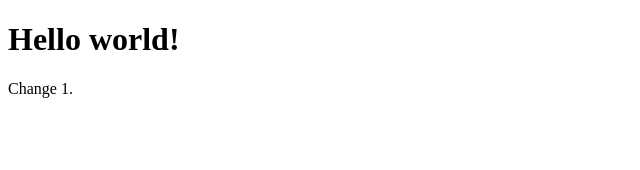
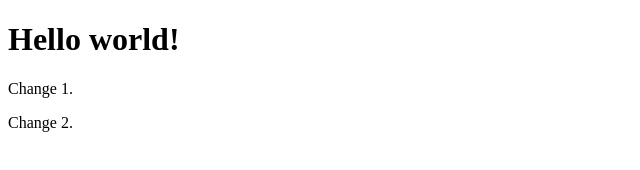
Before and after one commit to davidjh78/couresera-test, a plain HTML site: page site/index.html in a window 1280 px wide. Shown: the full height of the page, 0-640 px from the left. Drawn offline with Linux system fonts and the light colour scheme.

Commit message:
Made another change.

```diff
--- a/site/index.html
+++ b/site/index.html
@@ -6,5 +6,6 @@
 <body>
   <h1>Hello world!</h1>
   <p>Change 1.</p>
+  <p>Change 2.</p>
 </body>
 </html>
```
